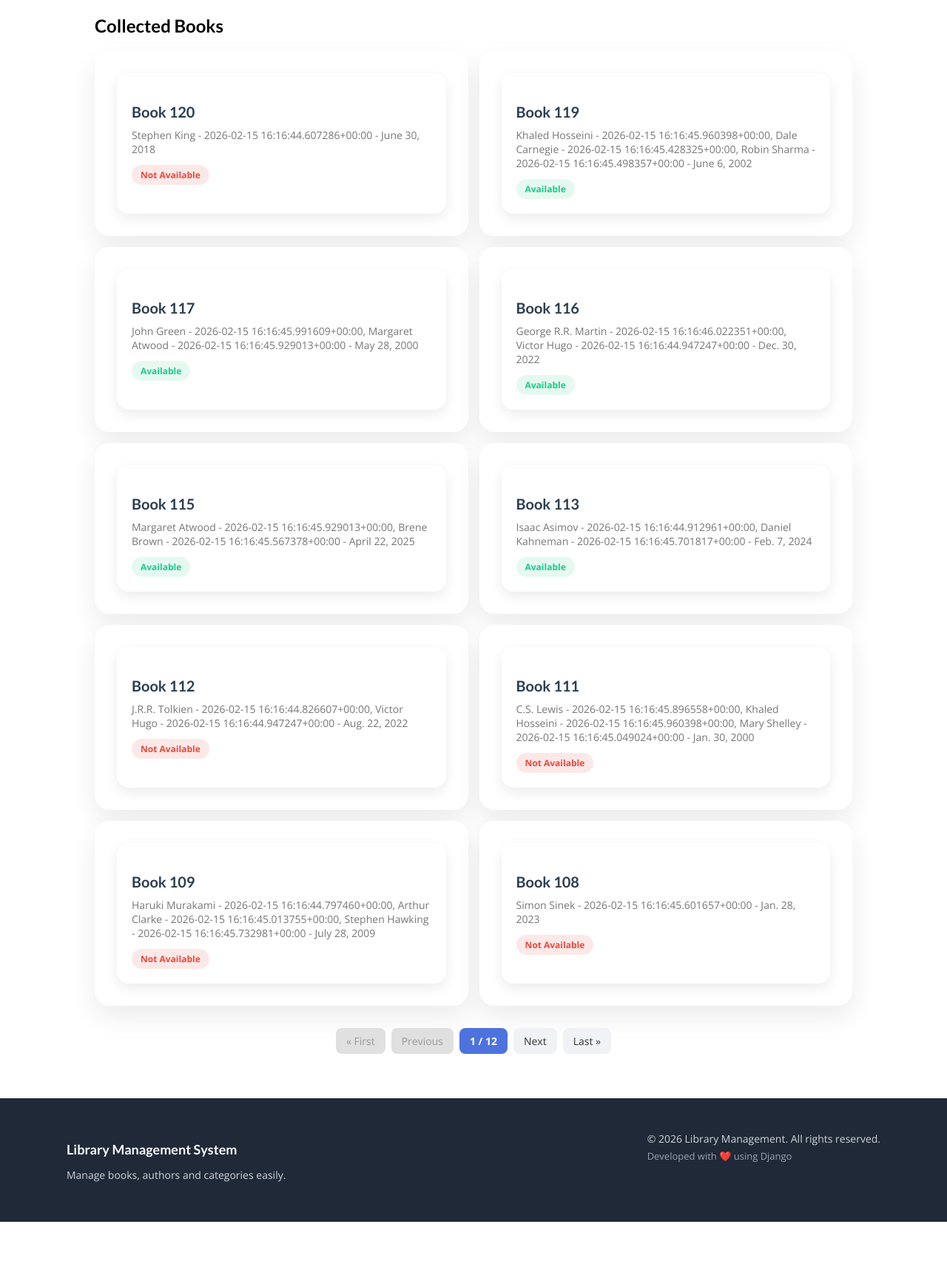
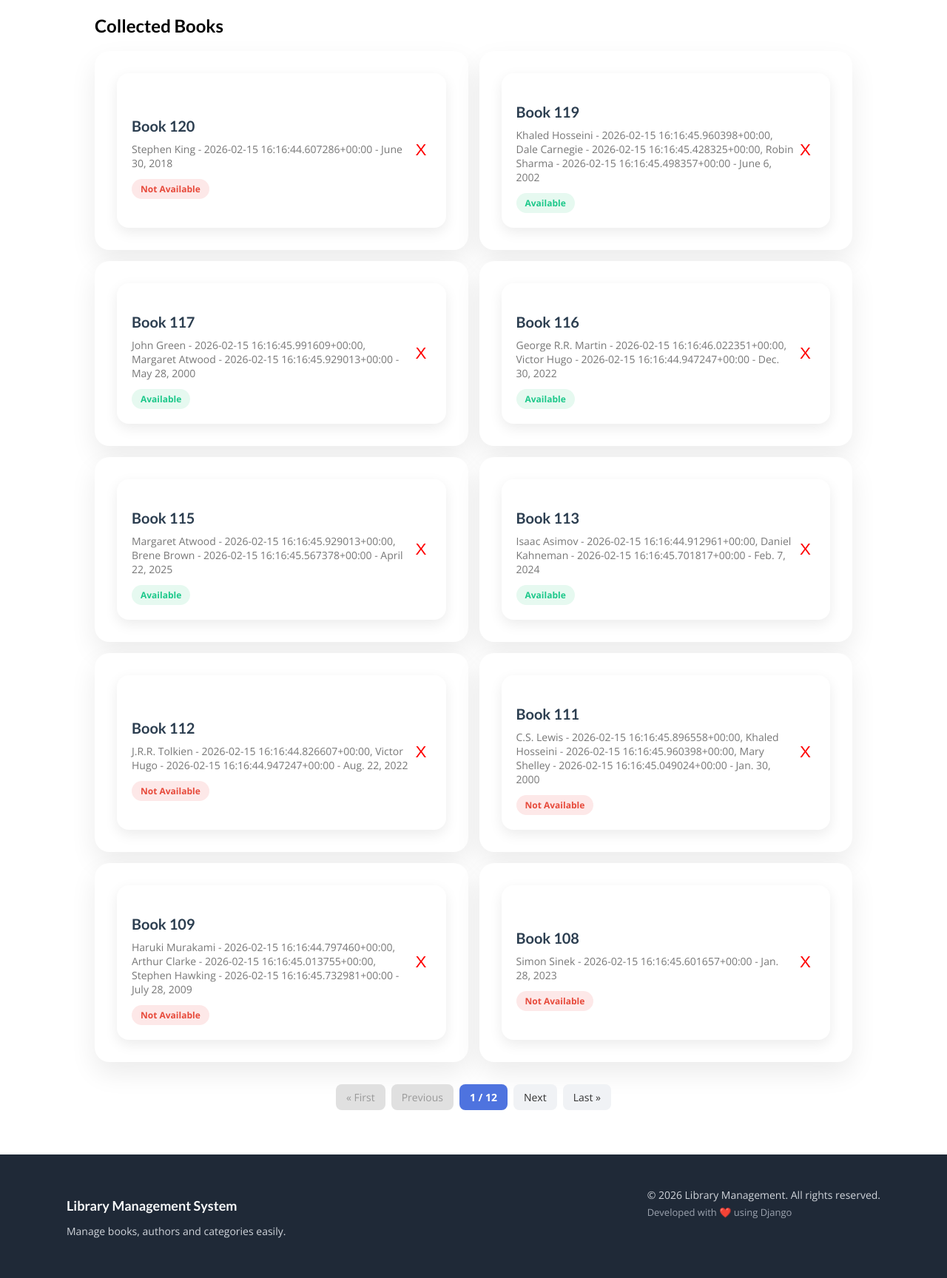
Before and after one commit to aniksikder13/django-ic-assignment, a Django app: page /library/add-book/ in a window 1280 px wide. Shown: the part 82-1810 px from the top of the page at 74% size. Before the commit the page ends 1734 px from the top, so only its background shows below. Run offline with Django 5.2, Linux system fonts and the light colour scheme; data comes from the database, SQL or seed files in the repository; both versions use the stored data as it was after the commit.

Commit message:
Implement Delete logic for deleting a book

```diff
--- a/config/urls.py
+++ b/config/urls.py
@@ -20,5 +20,5 @@ from django.urls import path, include
 
 urlpatterns = [
     path('admin/', admin.site.urls),
-    path('library/', include('library_management_app.urls'))
+    path('', include('library_management_app.urls'))
 ]
--- a/library_management_app/templates/library/includes/card.html
+++ b/library_management_app/templates/library/includes/card.html
@@ -18,5 +18,11 @@
 
       </div>
     </a>
+    <form method="POST" action="{% url 'book_delete' book.id %}">
+      {% csrf_token %}
+      <button type="submit">
+        X
+      </button>
+    </form>
   </article>
 </li>
--- a/library_management_app/urls.py
+++ b/library_management_app/urls.py
@@ -1,8 +1,9 @@
 from django.urls import path
-from .views import BookList, BookDetail
+from .views import BookList, BookDetail, BookDelete
 
 urlpatterns = [
     path('', BookList.as_view(), name='books'),
-    path('add-book/', BookList.as_view(), name='add-book'),
-    path('<uuid:pk>/', BookDetail.as_view(), name='blog_detail'),
+    path('library/add-book/', BookList.as_view(), name='add-book'),
+    path('library/<uuid:pk>/', BookDetail.as_view(), name='blog_detail'),
+    path("library/<uuid:pk>/delete/", BookDelete.as_view(), name="book_delete")
 ]
--- a/library_management_app/views.py
+++ b/library_management_app/views.py
@@ -1,5 +1,5 @@
-from django.shortcuts import render
-from django.views.generic import CreateView, ListView, DetailView
+from django.urls import reverse_lazy
+from django.views.generic import CreateView, ListView, DetailView, DeleteView
 from .models import Book, Author, Category
 
 # Create your views here.
@@ -19,3 +19,9 @@ class BookDetail(DetailView):
     def get_context_data(self, **kwargs):
         context = super().get_context_data(**kwargs)
         return context
+
+
+class BookDelete(DeleteView):
+    model = Book
+    success_url = reverse_lazy('books')
+    http_method_names = ("post",)
--- a/static/css/style.css
+++ b/static/css/style.css
@@ -104,6 +104,21 @@ main{
     box-shadow: 0 6px 18px rgba(0, 0, 0, 0.08);
     transition: all 0.3s ease;
     height: 100%;
+    display: flex;
+    justify-items: center;
+    align-items: center;
+    justify-content: space-between;
+
+}
+
+.book button{
+    font-size: 1.4rem;
+    color: red;
+    height: fit-content;
+    cursor: pointer;
+    background-color: transparent;
+    border: none;
+    outline: none;
 }
 
 .book:hover {
@@ -114,6 +129,8 @@ main{
 .book a {
     text-decoration: none;
     color: inherit;
+    width: 100%;
+    display: block;
 }
 
 .book_content h3 {
```
Also changed, not shown: db.sqlite3.
